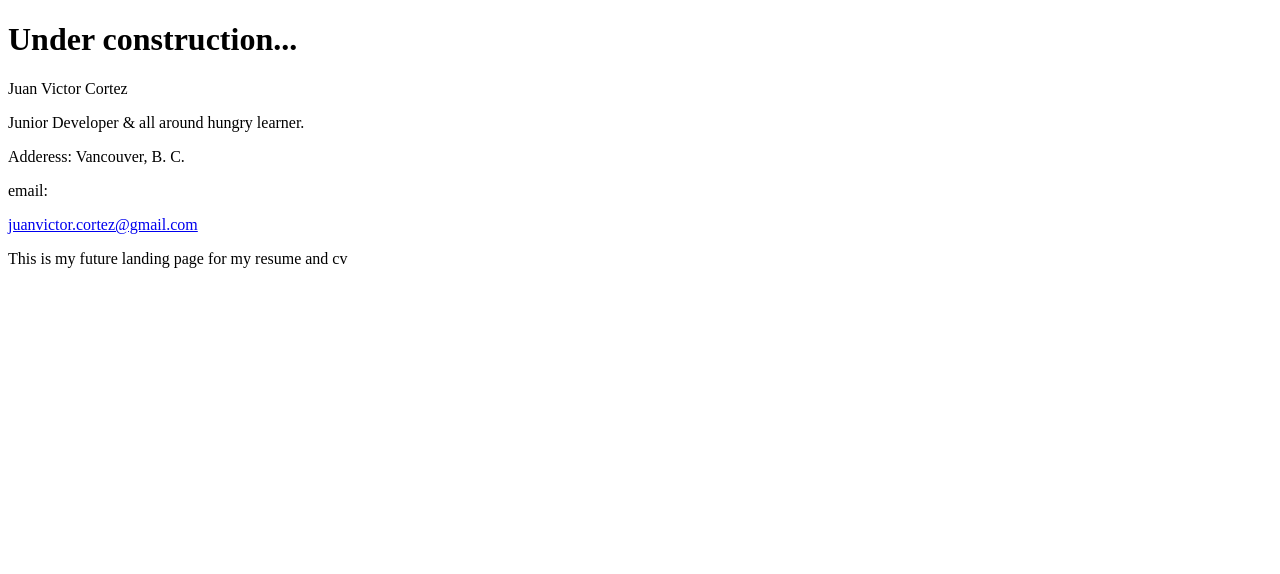
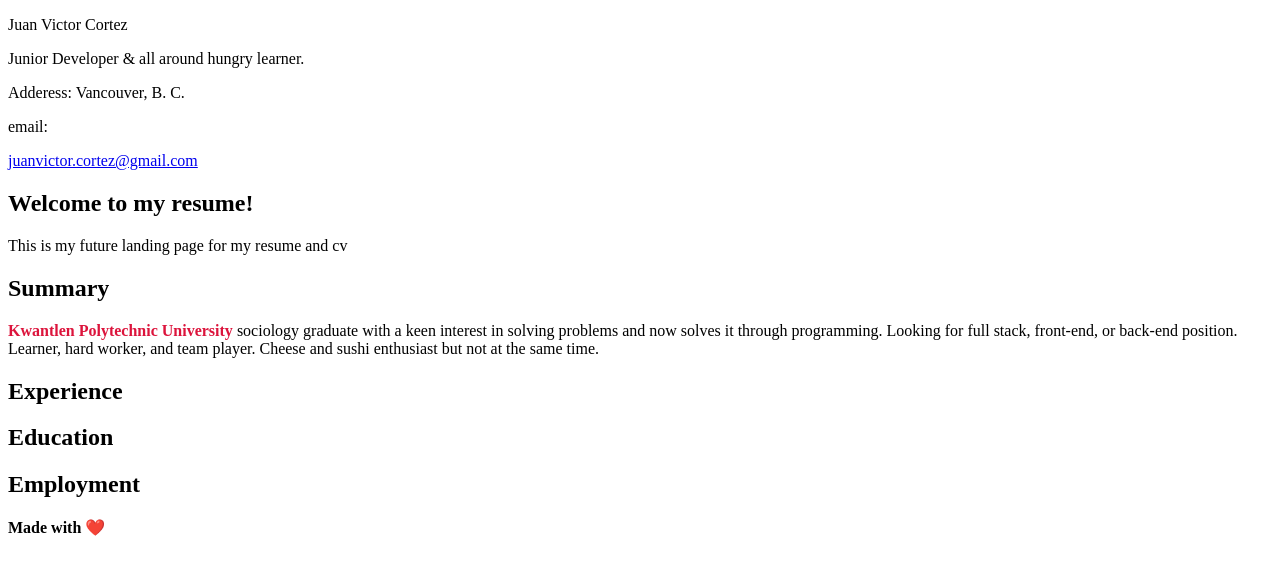
Before and after one commit to jv-cortez/jv-cortez.github.io, a plain HTML site: page index.html in a window 1280 px wide. Drawn offline with Linux system fonts and the light colour scheme.

Commit message:
added summary text and other sections

```diff
--- a/index.html
+++ b/index.html
@@ -8,12 +8,34 @@
     <title>Victor Cortez</title>
 </head>
 <body>
-    <h1>Under construction...</h1>
+    <aside class="sidebar">
         <p> Juan Victor Cortez</p>
         <p>Junior Developer &amp; all around hungry learner.</p>
         <p>Adderess: Vancouver, B. C.</p>
         <p>email:</p>
         <a href="mailto:juanvictor.cortez@gmail.com">juanvictor.cortez@gmail.com</a>
+    </aside>
+    <main>
+    <section class="title">
+        <h1>Welcome to my resume!</h1>
         <p>This is my future landing page for my resume and cv</p>
+    </section>
+    <section class="summary">
+        <h2>Summary</h2>
+        <p><span style="color:crimson; font-weight:bold;"> Kwantlen Polytechnic University</span> sociology graduate with a keen interest in solving problems and now solves it through programming. Looking for full stack, front-end, or back-end position. Learner, hard worker, and team player. Cheese and sushi enthusiast but not at the same time.</p>
+    </section>
+    <section>
+        <h2>Experience</h2>
+    </section>
+    <section>
+        <h2>Education</h2>
+    </section>
+    <section>
+        <h2>Employment</h2>
+    </section>
+    </main>
+    <footer style="font-weight:bold;">
+        Made with ❤️
+    </footer>
 </body>
 </html>
```
Lines whose indentation alone changed are shown as unchanged.
